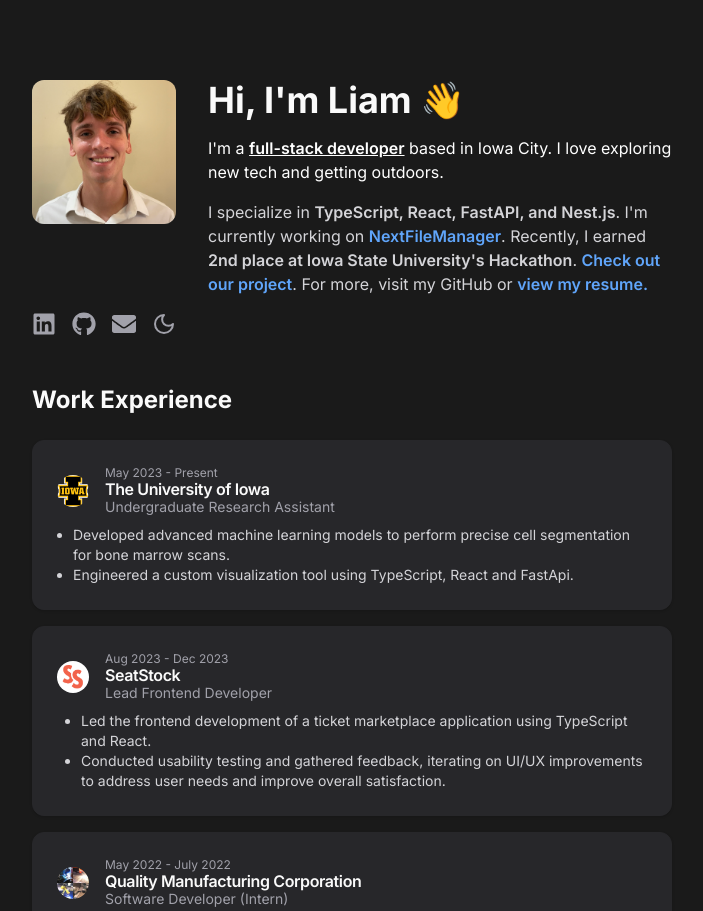
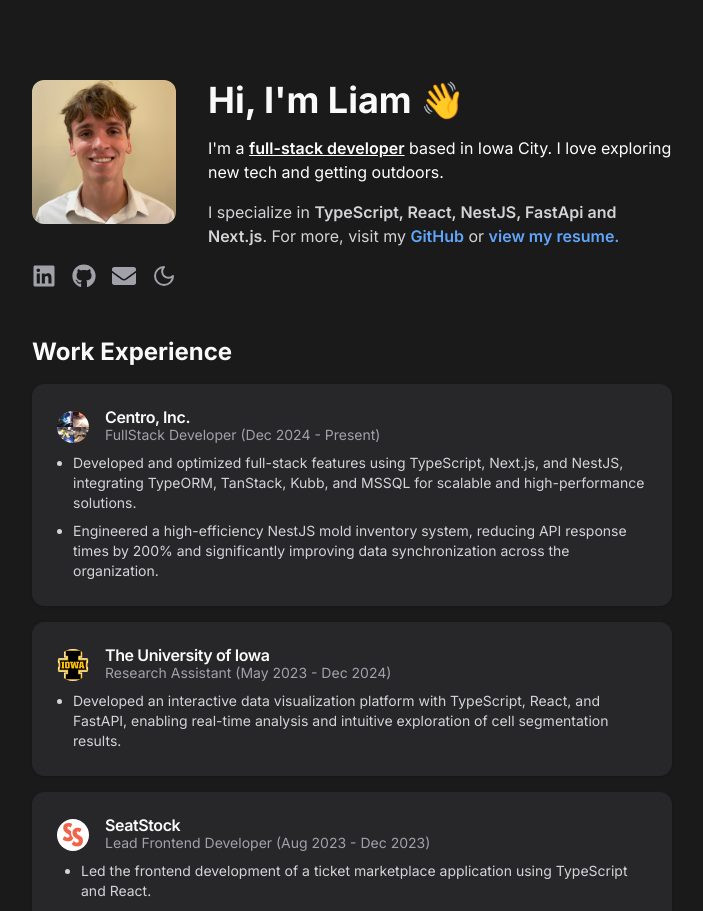
Before and after one commit to liamstamper/liam-portfolio, a React (Vite) app: page / in a window 1280 px wide. Shown: the top 911 px of the page, without its empty margins (288-991 px from the left). Built offline with nearby package versions, Linux system fonts and the light colour scheme.

Commit message:
Update Hero and WorkEducation components with current details

```diff
--- a/src/components/Hero.tsx
+++ b/src/components/Hero.tsx
@@ -16,31 +16,17 @@ const Hero = () => {
         <p className="text-md dark:text-zinc-300">
           I specialize in{" "}
           <span className="font-semibold">
-            TypeScript, React, FastAPI, and Nest.js
+            TypeScript, React, NestJS, FastApi and Next.js
           </span>
-          . I'm currently working on{" "}
+          . For more, visit my {" "}
           <a
-            href="https://github.com/aaw3/NextFileManager"
-            className="font-semibold text-blue-500 dark:text-blue-400"
-            target="_blank"
-            rel="noopener noreferrer"
-          >
-            NextFileManager
-          </a>
-          . Recently, I earned{" "}
-          <span className="font-semibold">
-            2nd place at Iowa State University's Hackathon
-          </span>
-          .{" "}
-          <a
-            href="https://devpost.com/software/quizly-ml51fc"
+            href="https://github.com/liamstamper"
             target="_blank"
             className="font-semibold text-blue-500 dark:text-blue-400"
             rel="noopener noreferrer"
           >
-            Check out our project
-          </a>
-          . For more, visit my GitHub or{" "}
+            GitHub
+          </a> or{" "}
           <a
             href={Resume}
             target="_blank"
--- a/src/components/WorkEducation.tsx
+++ b/src/components/WorkEducation.tsx
@@ -12,9 +12,35 @@ const WorkEducation = () => {
   return (
     <div className="container space-y-12 mt-12 pb-20">
       <section>
-        <h2 className="dark:text-zinc-50 text-2xl font-bold mb-6">
+        <h2 className="dark:text-zinc-50 text-2xl font-bold mb-4">
           Work Experience
         </h2>
+        <Card className="mb-4">
+          <CardHeader>
+            <div className="flex items-center gap-4">
+              <img
+                src={QMCLogo}
+                className="w-8 h-8 rounded-full text-gray-700 dark:text-gray-300"
+              />
+              <div>
+                <CardTitle><a className="hover:underline" href="https://centroinc.com" target="_blank">Centro, Inc.</a></CardTitle>
+                <CardDescription>
+                  FullStack Developer (Dec 2024 - Present)
+                </CardDescription>
+              </div>
+            </div>
+          </CardHeader>
+          <CardContent>
+            <ul className="text-sm space-y-2 list-disc ml-4 dark:text-zinc-300">
+              <li>
+                Developed and optimized full-stack features using TypeScript, Next.js, and NestJS, integrating TypeORM, TanStack, Kubb, and MSSQL for scalable and high-performance solutions.
+              </li>
+              <li>
+                Engineered a high-efficiency NestJS mold inventory system, reducing API response times by 200% and significantly improving data synchronization across the organization.
+              </li>
+            </ul>
+          </CardContent>
+        </Card>
         <Card className="mb-4">
           <CardHeader>
             <div className="flex items-center gap-4">
@@ -23,21 +49,17 @@ const WorkEducation = () => {
                 className="w-8 h-8 rounded-full text-gray-700 dark:text-gray-300"
               />
               <div>
-                <CardDescription className="text-xs">May 2023 - Present</CardDescription>
                 <CardTitle><a className="hover:underline" href="https://our.research.uiowa.edu/" target="_blank">The University of Iowa</a></CardTitle>
                 <CardDescription>
-                Undergraduate Research Assistant
+                  Research Assistant (May 2023 - Dec 2024)
                 </CardDescription>
               </div>
             </div>
           </CardHeader>
           <CardContent>
-            <ul className="text-sm list-disc ml-4 dark:text-zinc-300">
+            <ul className="text-sm list-disc ml-4 space-y-2 dark:text-zinc-300">
               <li>
-                Developed advanced machine learning models to perform precise cell segmentation for bone marrow scans.
-              </li>
-              <li>
-                Engineered a custom visualization tool using TypeScript, React and FastApi.
+                Developed an interactive data visualization platform with TypeScript, React, and FastAPI, enabling real-time analysis and intuitive exploration of cell segmentation results.
               </li>
             </ul>
           </CardContent>
@@ -50,16 +72,15 @@ const WorkEducation = () => {
                 className="w-8 h-8 rounded-full text-gray-700 dark:text-gray-300"
               />
               <div>
-                <CardDescription className="text-xs">Aug 2023 - Dec 2023</CardDescription>
                 <CardTitle><a className="hover:underline" href="https://seatstock.com" target="_blank">SeatStock</a></CardTitle>
                 <CardDescription>
-                  Lead Frontend Developer
+                  Lead Frontend Developer (Aug 2023 - Dec 2023)
                 </CardDescription>
               </div>
             </div>
           </CardHeader>
           <CardContent>
-            <ul className="text-sm list-disc ml-6 dark:text-zinc-300">
+            <ul className="text-sm space-y-2 list-disc ml-6 dark:text-zinc-300">
               <li>
               Led the frontend development of a ticket marketplace application using TypeScript and React.
               </li>
@@ -69,36 +90,9 @@ const WorkEducation = () => {
             </ul>
           </CardContent>
         </Card>
-        <Card className="mb-4">
-          <CardHeader>
-            <div className="flex items-center gap-4">
-              <img
-                src={QMCLogo}
-                className="w-8 h-8 rounded-full text-gray-700 dark:text-gray-300"
-              />
-              <div>
-                <CardDescription className="text-xs">May 2022 - July 2022</CardDescription>
-                <CardTitle><a className="hover:underline" href="https://qualitymfgcorp.com" target="_blank">Quality Manufacturing Corporation</a></CardTitle>
-                <CardDescription>
-                Software Developer (Intern)
-                </CardDescription>
-              </div>
-            </div>
-          </CardHeader>
-          <CardContent>
-            <ul className="text-sm list-disc ml-4 dark:text-zinc-300">
-              <li>
-                Designed and implemented data-driven part request forms using HTML/CSS, JavaScript, PHP, AJAX and SQL.
-              </li>
-              <li>
-              Collaborated closely with cross-functional teams to refine requirements and ensure the interface met both user and business needs.
-              </li>
-            </ul>
-          </CardContent>
-        </Card>
       </section>
       <section>
-        <h2 className="dark:text-zinc-50 text-2xl font-bold mb-6">Education</h2>
+        <h2 className="dark:text-zinc-50 text-2xl font-bold mb-4">Education</h2>
         <Card className="mb-4">
           <CardHeader>
             <div className="flex items-center gap-4">
@@ -107,16 +101,15 @@ const WorkEducation = () => {
                 className="w-8 h-8 rounded-full text-gray-700 dark:text-gray-300"
               />
               <div>
-                <CardDescription className="text-xs">Aug 2020 - Dec 2024</CardDescription>
                 <CardTitle><a href="https://uiowa.edu" className="hover:underline" target="_blank">The University of Iowa</a></CardTitle>
                 <CardDescription>
-                Bachelor of Arts in Computer Science
+                Bachelor of Arts in Computer Science (Aug 2020 - Dec 2024)
                 </CardDescription>
               </div>
             </div>
           </CardHeader>
           <CardContent>
-            <ul className="text-sm list-disc ml-4 dark:text-zinc-300">
+            <ul className="text-sm space-y-2 list-disc ml-4 dark:text-zinc-300">
               <li>Mathematics minor. Event Planner for ACM 2024. Honors Program.</li>
               <li>
                 Algorithms, Data Structures, Software Developement, Math of Machine Learning, Calculus I-III, Linear Algebra and Discrete Math.
```
